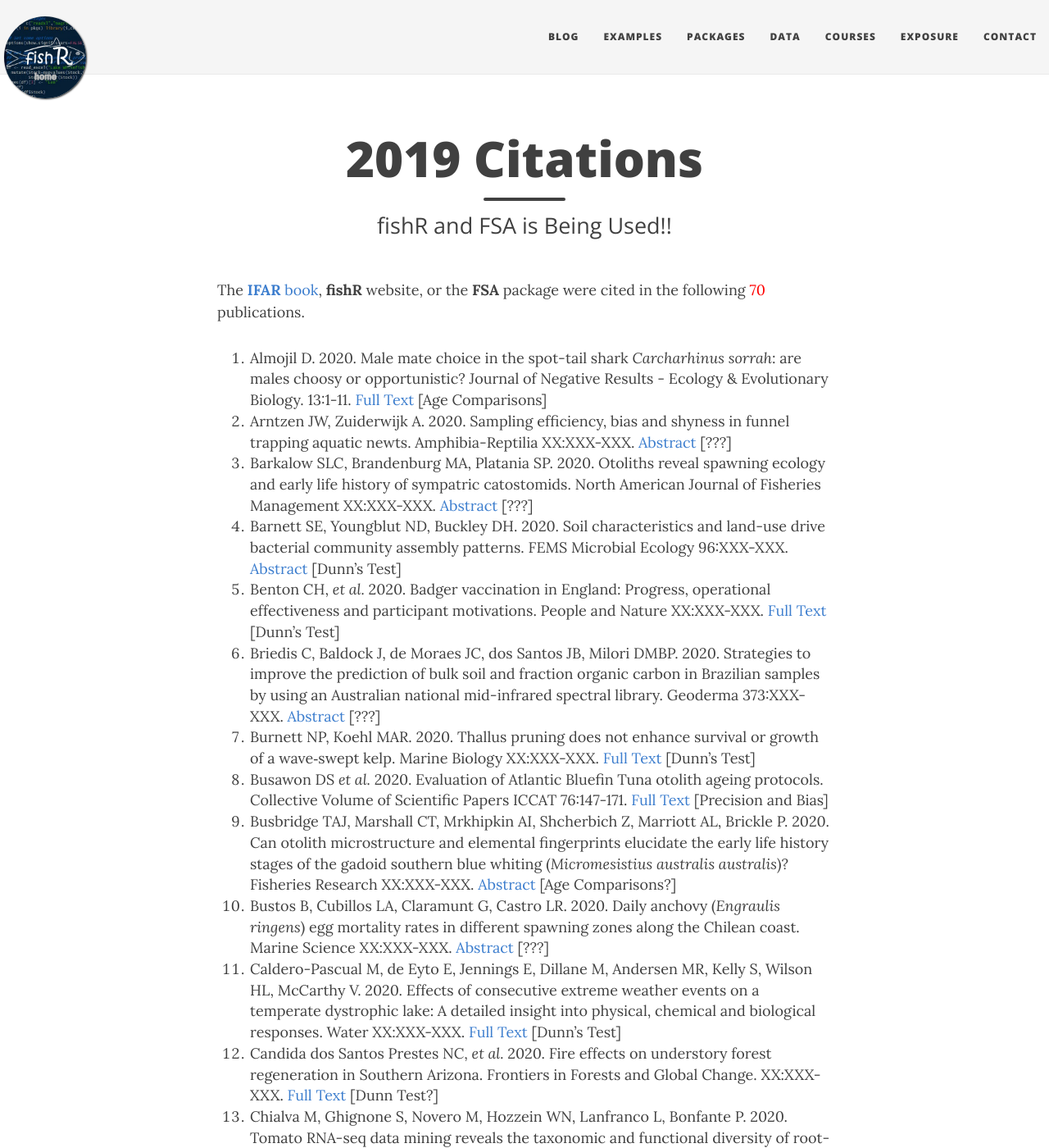
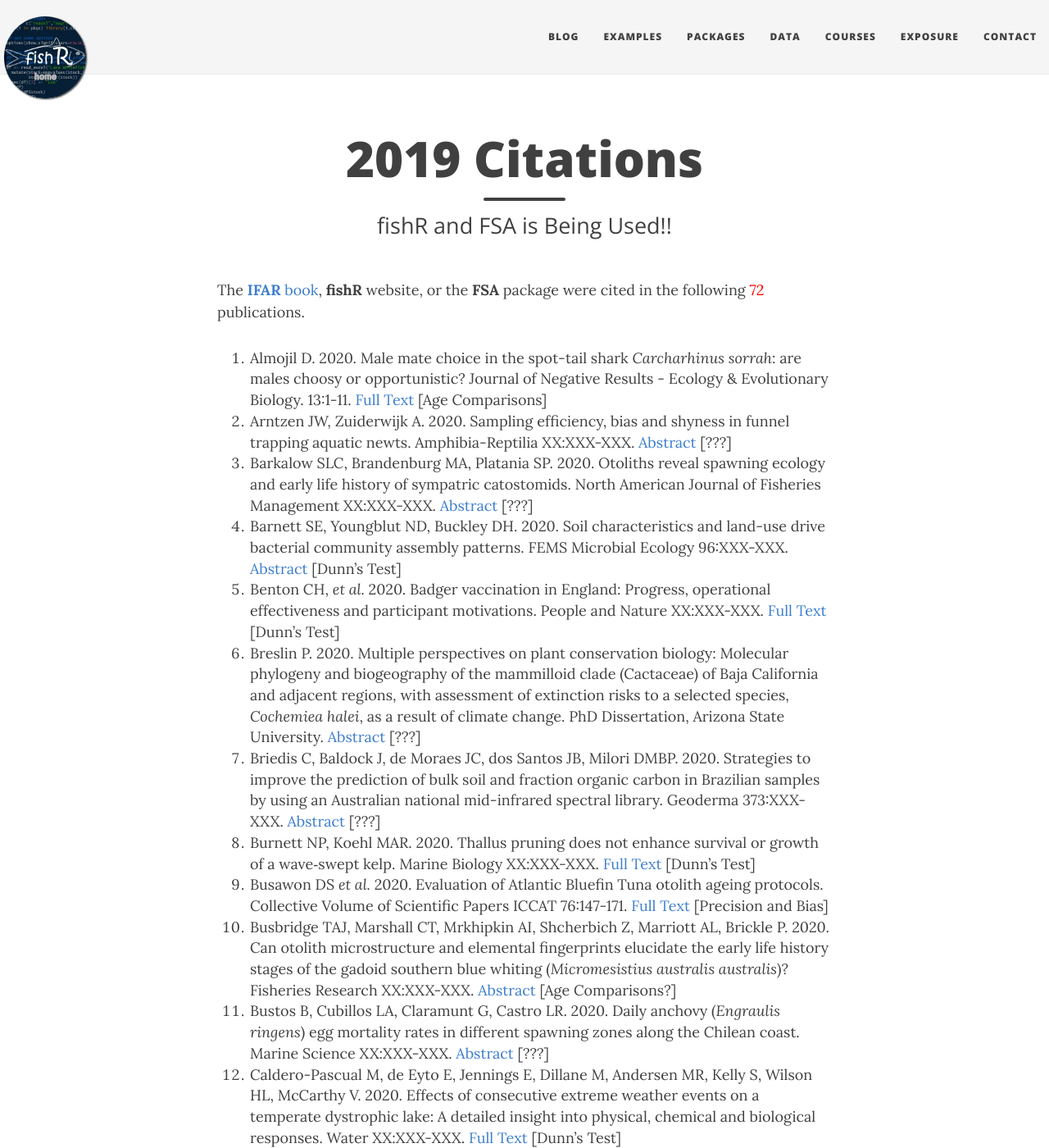
Before and after one commit to droglenc/fishR, a Jekyll site: the page built from exposure/exposure-citations20.md, in a window 1280 px wide and 1400 px high. Shown: the whole window at 82% size. Built offline with Jekyll 4.4.1, drawn with Linux system fonts in a browser that asks for light colours; nearby versions of some CDN libraries; some of the changed text lies outside the part shown.

Commit message:
Update exposure-citations20.md

```diff
--- a/exposure/exposure-citations20.md
+++ b/exposure/exposure-citations20.md
@@ -5,13 +5,14 @@
 css: "/css/exposure-citation.css"
 ---
 
-The [**IFAR** book](http://derekogle.com/IFAR/), **fishR** website, or the **FSA** package were cited in the following <span id="contact-div">70</span> publications.
+The [**IFAR** book](http://derekogle.com/IFAR/), **fishR** website, or the **FSA** package were cited in the following <span id="contact-div">72</span> publications.
 
 1. Almojil D. 2020. Male mate choice in the spot-tail shark *Carcharhinus sorrah*: are males choosy or opportunistic? Journal of Negative Results - Ecology & Evolutionary Biology. 13:1-11. [Full Text](http://jnr-eeb.org/index.php/jnr/article/viewFile/74/36) [Age Comparisons]
 1. Arntzen JW, Zuiderwijk A. 2020. Sampling efficiency, bias and shyness in funnel trapping aquatic newts. Amphibia-Reptilia XX:XXX-XXX. [Abstract](https://brill.com/view/journals/amre/aop/article-10.1163-15685381-bja10004/article-10.1163-15685381-bja10004.xml) [???]
 1. Barkalow SLC, Brandenburg MA, Platania SP. 2020. Otoliths reveal spawning ecology and early life history of sympatric catostomids. North American Journal of Fisheries Management XX:XXX-XXX. [Abstract](https://afspubs.onlinelibrary.wiley.com/doi/abs/10.1002/nafm.10423) [???]
 1. Barnett SE, Youngblut ND, Buckley DH. 2020. Soil characteristics and land-use drive bacterial community assembly patterns. FEMS Microbial Ecology 96:XXX-XXX. [Abstract](https://academic.oup.com/femsec/advance-article-abstract/doi/10.1093/femsec/fiz194/5675623) [Dunn's Test]
 1. Benton CH, *et al.* 2020. Badger vaccination in England: Progress, operational effectiveness and participant motivations. People and Nature XX:XXX-XXX. [Full Text](https://besjournals.onlinelibrary.wiley.com/doi/pdf/10.1002/pan3.10095) [Dunn's Test]
+1. Breslin P. 2020. Multiple perspectives on plant conservation biology: Molecular phylogeny and biogeography of the mammilloid clade (Cactaceae) of Baja California and adjacent regions, with assessment of extinction risks to a selected species, *Cochemiea halei*, as a result of climate change. PhD Dissertation, Arizona State University. [Abstract](https://search.proquest.com/openview/9e440bf2606b57b764104cab0df2980d/1?pq-origsite=gscholar&cbl=18750&diss=y) [???]
 1. Briedis C, Baldock J, de Moraes JC, dos Santos JB, Milori DMBP. 2020. Strategies to improve the prediction of bulk soil and fraction organic carbon in Brazilian samples by using an Australian national mid-infrared spectral library. Geoderma 373:XXX-XXX. [Abstract](https://www.sciencedirect.com/science/article/abs/pii/S0016706119327545) [???]
 1. Burnett NP, Koehl MAR. 2020. Thallus pruning does not enhance survival or growth of a wave‑swept kelp. Marine Biology XX:XXX-XXX. [Full Text](https://www.nickburnettphd.com/uploads/1/2/9/9/129944637/burnett_and_koehl_2020_kelp_pruning.pdf) [Dunn's Test]
 1. Busawon DS *et al.* 2020. Evaluation of Atlantic Bluefin Tuna otolith ageing protocols. Collective Volume of Scientific Papers ICCAT 76:147-171. [Full Text](https://www.iccat.int/Documents/CVSP/CV076_2019/n_2/CV076020147.pdf) [Precision and Bias]
@@ -41,6 +42,7 @@
 1. Joh M, Takayama T, Mihara Y. 2020. Age and growth of three marine sculpins *Myoxocephalus jaok*, *Enophrys diceraus* and *Gymnocanthus herzensteini* and age composition of fishery-bycatch sculpins in the western coastal Pacific around Hokkaido Island, Japan. Fisheries Science XX:XXX-XXX. [Abstract](https://link.springer.com/article/10.1007/s12562-019-01391-3) [Growth]
 1. Julien AR, Tweel AW, Hadley N, Kingsley-Smith PR. 2020. Demographics of the Ribbed Mussel *Geukensia demissa* (Dillwyn, 1817) and the effects of its simulated manual harvest on salt marsh health in South Carolina, USA. BioOne Complete XX:XXX-XXX. [Abstract](https://bioone.org/journals/Journal-of-Shellfish-Research/volume-39/issue-1/035.039.0107/Demographics-of-the-Ribbed-Mussel-Geukensia-demissa-Dillwyn-1817-and/10.2983/035.039.0107.short) [von Bertalanffy Growth]
 1. Kelson SJ, Miller MR, Thompson TO, O'Rourke SM, Carlson SM. 2020. Temporal dynamics of migration‐linked genetic variation are driven by streamflows and riverscape permeability. Molecular Ecology XX:XXX-XXX. [Abstract](https://onlinelibrary.wiley.com/doi/abs/10.1111/mec.15367) [Depletion]
+1. Kludt NB. 2020. Cold-water prey fish monitoring and ecology in Lake Oahe. PhD Dissertation, South Dakota State University. [Abstract](https://search.proquest.com/openview/8b85e9f9f6e85eeb74deecee3912ef1c/1?pq-origsite=gscholar&cbl=18750&diss=y) [???]
 1. Kmentova N, Koblmuller S, Van Steenberge M, Artois T, Bukinga FM, N'sibula TM, Risasi DM, Mulungula PM, Gelnar M, Vanhove MPM. 2020. Failure to diverge in African Great Lakes: The case of *Dolicirroplectanum lacustre* gen. nov. comb. nov. (Monogenea, Diplectanidae) infecting latid hosts. Journal of Great Lakes Research XX:XXX-XXX. [Abstract](https://www.sciencedirect.com/science/article/abs/pii/S0380133019301844) [Dunn's Test]
 1. Knezevic A, Neblett R, Colovic P, Jermeic-Knezevic M, Bugarski-Ignjatovic V, Klasnja A, Pantelinac S, Pjevic M. 2020. Convergent and discriminant validity of the Serbian version of the Central Sensitization Inventory. PAIN Practice XX:XXX-XXX. [Abstract](https://onlinelibrary.wiley.com/doi/abs/10.1111/papr.12900) [Dunn's Test]
 1. Kristensen E, Sand-Jensen K, Martinsen KT, Madsen-Osterbye M, Kragh T. 2020. Fingerprinting pike: The use of image recognition to identify individual pikes. Fisheries Research 229:XXX-XXX. [Abstract](https://www.sciencedirect.com/science/article/abs/pii/S0165783620301399) [Mark-Recapture]
```
